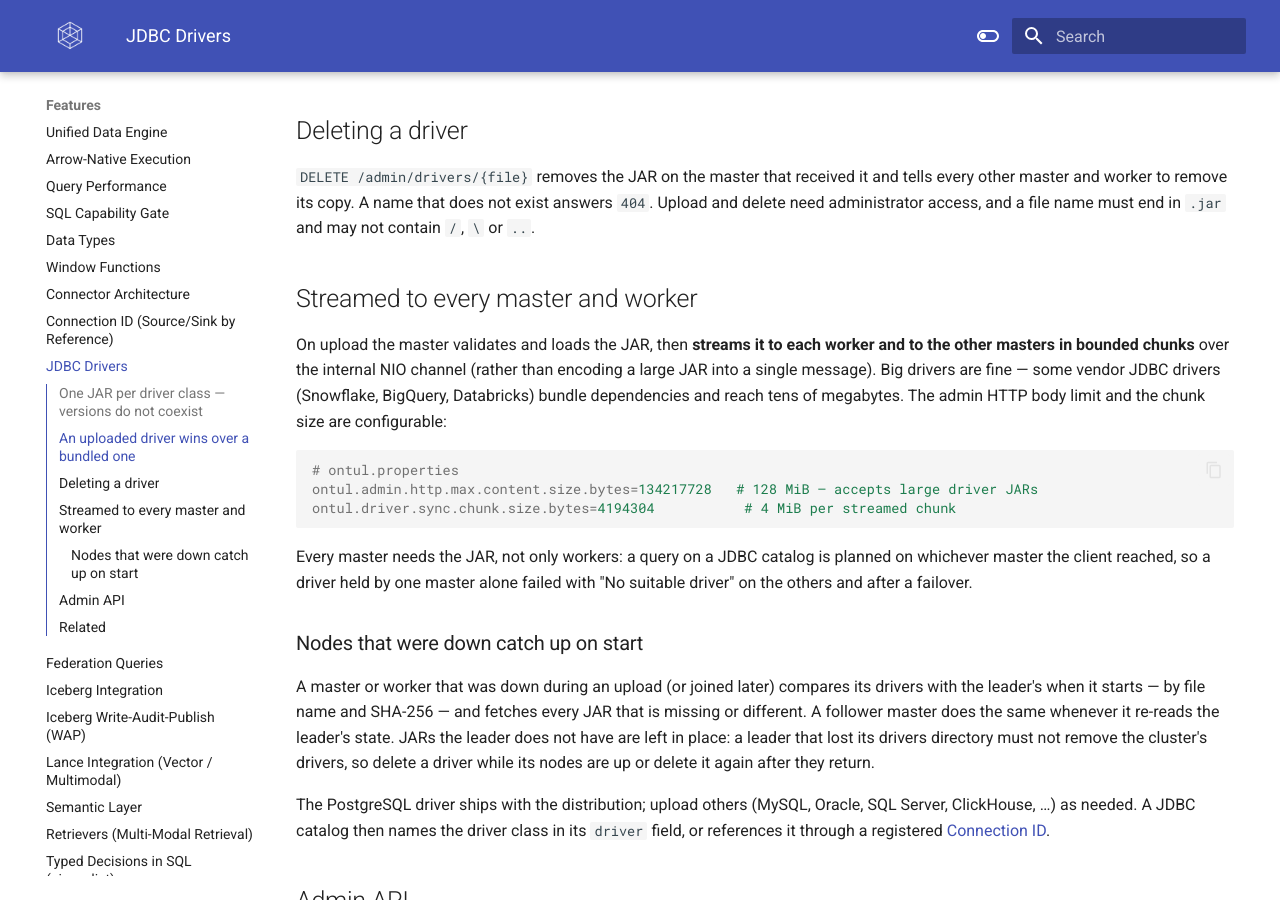
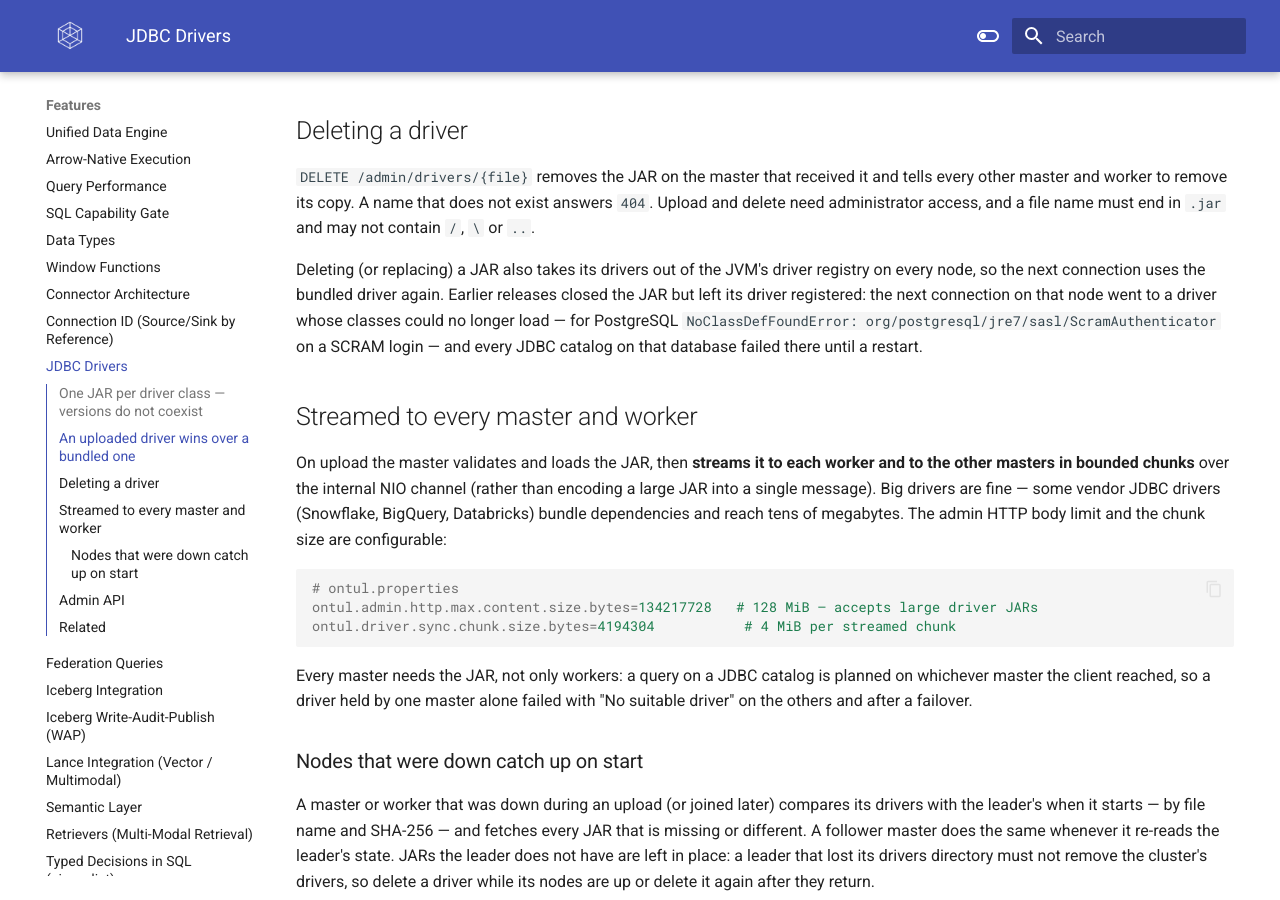
Before and after one commit to cloudcheflabs/ontul-docs, an MkDocs documentation site: the page built from docs/features/jdbc-drivers.md, in a window 1280 px wide and 900 px high, scrolled down 810 px. Built offline with MkDocs 1.6.1 and Material for MkDocs 9.7.7, drawn with Linux system fonts in a browser that asks for light colours; the version menu is left out.

Commit message:
docs(logs,drivers): secrets are masked in every log line printing a catalog / connection config or a statement; deleting a driver JAR deregisters its drivers
- Connection ids: master and worker logs show secret values as *** in registration / update / reload, storage settings,
  Flight / REST / batch-job statements (DEBUG included); "Registering catalog '<name>': {...}" printed the password.
- JDBC drivers: deleting or replacing an uploaded JAR takes its drivers out of the JVM registry on every node; it used to
  leave them registered and the next PostgreSQL SCRAM login failed with NoClassDefFoundError until a restart.

Co-Authored-By: Claude Opus 5.5 <noreply@anthropic.com>

```diff
--- a/docs/features/jdbc-drivers.md
+++ b/docs/features/jdbc-drivers.md
@@ -40,6 +40,12 @@ JAR to go back to the bundled version.
 every other master and worker to remove its copy. A name that does not exist answers `404`. Upload and delete
 need administrator access, and a file name must end in `.jar` and may not contain
 `/`, `\` or `..`.
+
+Deleting (or replacing) a JAR also takes its drivers out of the JVM's driver registry on every node, so the next
+connection uses the bundled driver again. Earlier releases closed the JAR but left its driver registered: the next
+connection on that node went to a driver whose classes could no longer load — for PostgreSQL
+`NoClassDefFoundError: org/postgresql/jre7/sasl/ScramAuthenticator` on a SCRAM login — and every JDBC catalog on
+that database failed there until a restart.
 
 ## Streamed to every master and worker
 
```
Also changed, not shown: docs/features/connection-id.md (+1 -1 lines).
